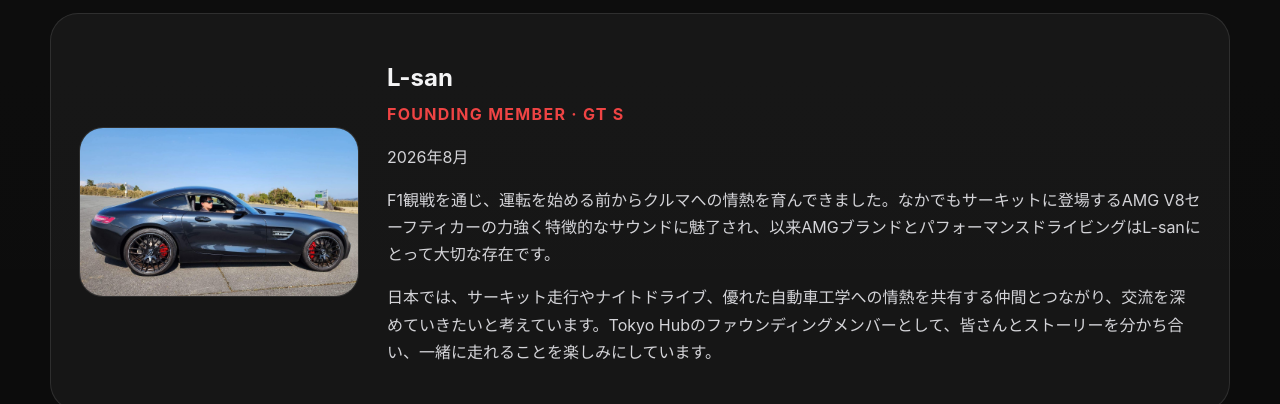
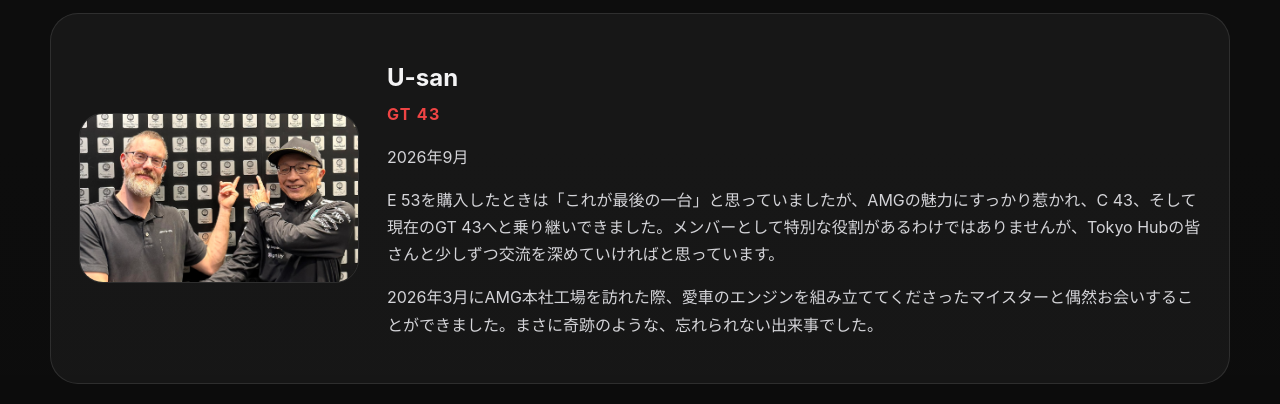
Before and after one commit to tokyoamgclub/tokyoamgclub, a plain HTML site: page member-spotlights.html in a window 1280 px wide. Shown: the part 324-728 px from the top of the page. Drawn offline with Linux system fonts and the light colour scheme.

Commit message:
Update member-spotlights.html

```diff
--- a/member-spotlights.html
+++ b/member-spotlights.html
@@ -32,6 +32,15 @@
 <h2>Member Spotlight</h2>
 <p>東京ハブを支えてくださっているメンバーをご紹介します。</p>
 <div class="spotlight-soon">
+<div class="photo-small image-fit"><img alt="U-san" src="assets/U-san_photo.jpg"/></div>
+<div>
+<h3>U-san</h3>
+<p class="spotlight-meta">GT 43</p><p class="spotlight-date">2026年9月</p>
+<p>E 53を購入したときは「これが最後の一台」と思っていましたが、AMGの魅力にすっかり惹かれ、C 43、そして現在のGT 43へと乗り継いできました。メンバーとして特別な役割があるわけではありませんが、Tokyo Hubの皆さんと少しずつ交流を深めていければと思っています。</p>
+<p>2026年3月にAMG本社工場を訪れた際、愛車のエンジンを組み立ててくださったマイスターと偶然お会いすることができました。まさに奇跡のような、忘れられない出来事でした。</p>
+</div>
+</div>
+<div class="spotlight-soon" style="margin-top:24px;">
 <div class="photo-small image-fit"><img alt="L-san" src="assets/Lsan.jpg"/></div>
 <div>
 <h3>L-san</h3>
@@ -64,7 +73,7 @@
 <footer>
 <strong>AMG Private Lounge 東京ハブ</strong>
 <p>※本サイトは東京ハブ運営メンバーによる日本語ガイドページです。公式情報およびイベント申込はAMG Private Lounge公式サイトをご確認ください。</p>
-<p>最終更新：2026年9月</p>
+<p>最終更新：2026年10月</p>
 </footer>
 </body>
 </html>
```
